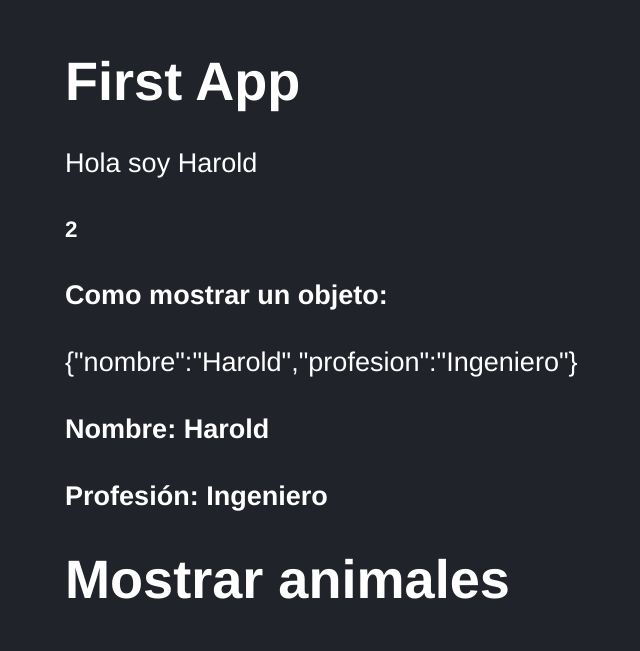
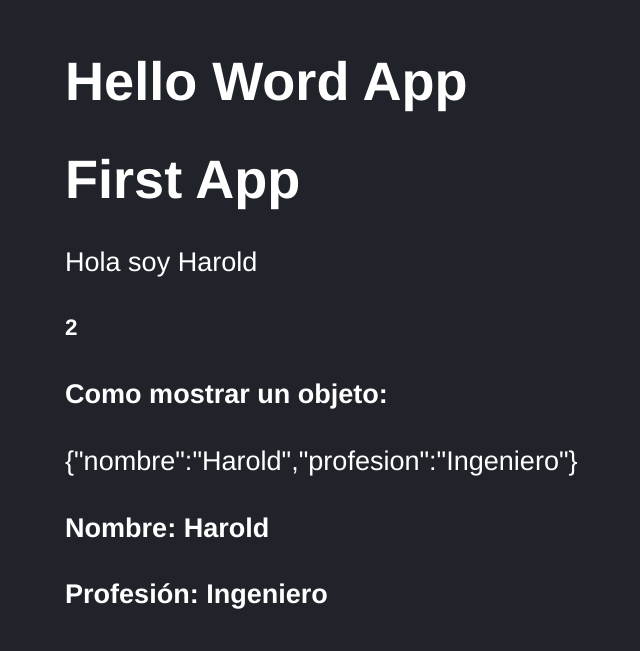
Before and after one commit to harold2tg/03-counter-app-vite, a React (Vite) app: page / in a window 1280 px wide. Shown: the part 134-785 px from the top of the page, without its empty margins (83-723 px from the left). Built offline with nearby package versions, Linux system fonts and the light colour scheme.

Commit message:
usando props con desestructuracion

```diff
--- a/src/FirstApp.jsx
+++ b/src/FirstApp.jsx
@@ -17,8 +17,7 @@ const devolveralgo = ()=> {
     return animal
 }
 
-export const FirstApp = (props) => {
-  console.log(props);
+export const FirstApp = ({title}) => {
 
   return (
     // <Fragment>
@@ -39,7 +38,7 @@ export const FirstApp = (props) => {
 
 
     <h2> 1props</h2>
-    <p>soy {props.title}</p>
+    <p>soy {title}</p>
 
     </>
     // </Fragment>
--- a/src/main.jsx
+++ b/src/main.jsx
@@ -10,6 +10,7 @@ import './styles.css';
 
 ReactDOM.createRoot( document.getElementById('root')).render(
     <React.StrictMode>
+        <HelloWordApp/>
         <FirstApp/>
     </React.StrictMode>
 )
```
